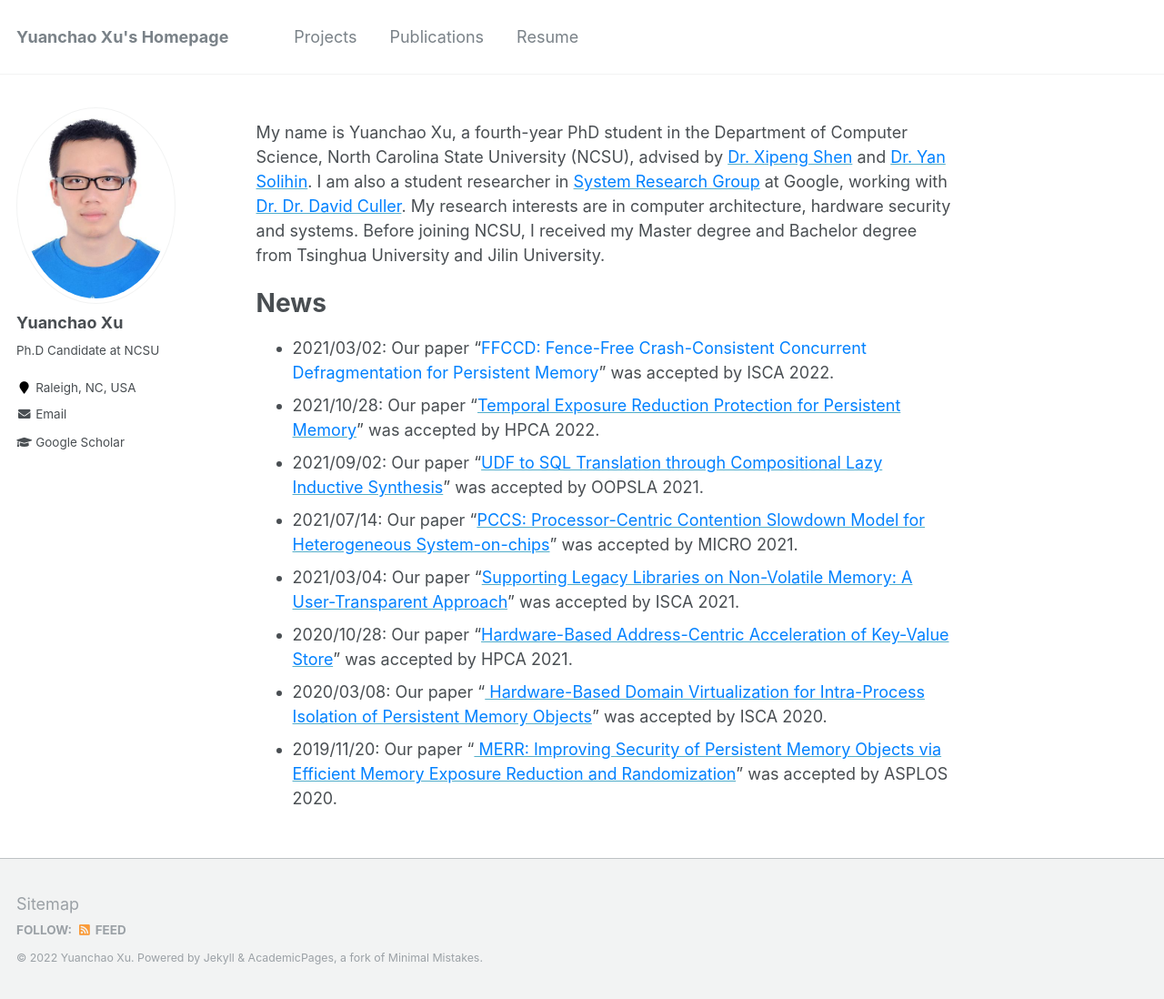
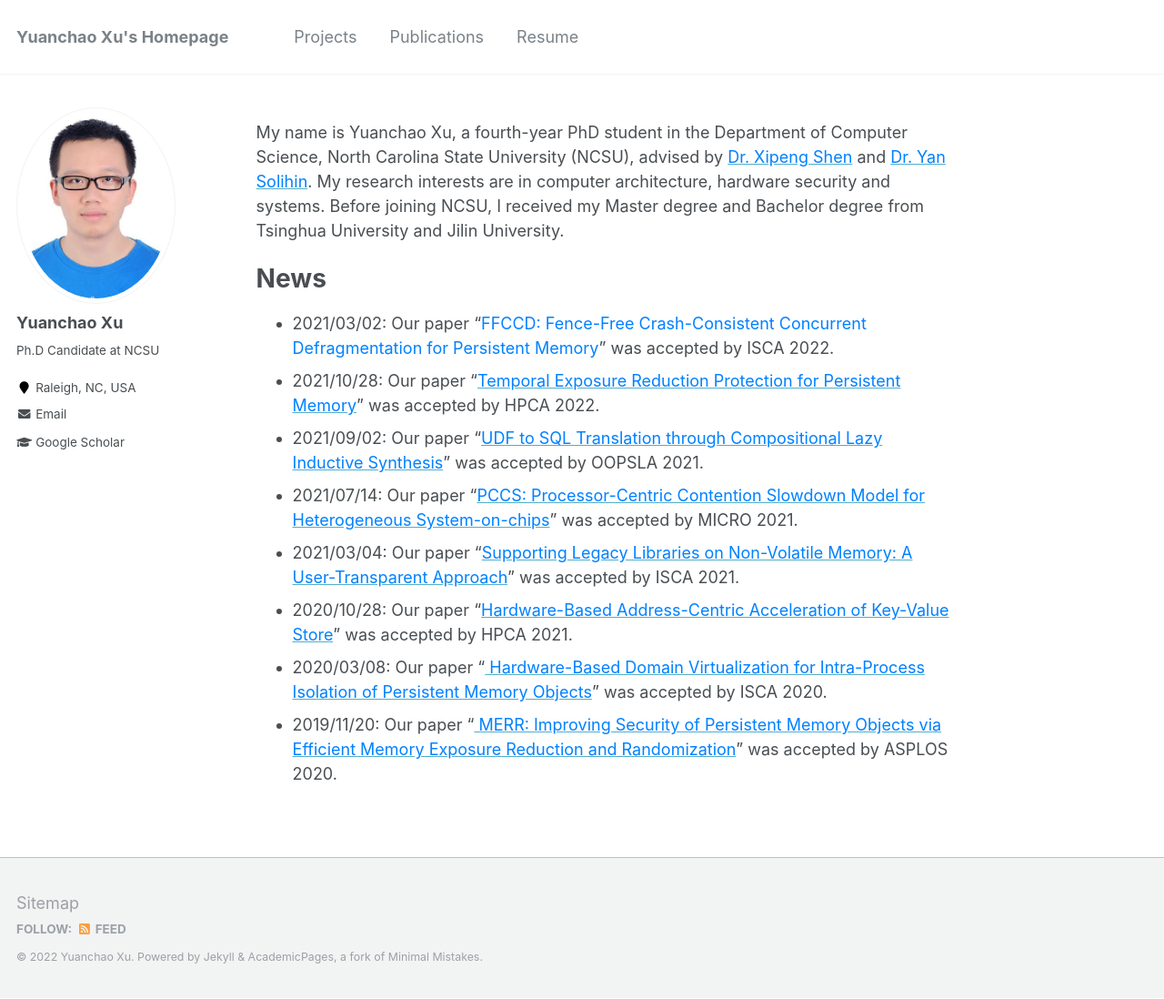
Before and after one commit to yuanchaoxu6/yuanchaoxu6.github.io, a Jekyll site: the page built from _pages/about.md, in a window 1280 px wide and 1098 px high. Shown: the whole window at 91% size. Built offline with Jekyll 4.4.1, drawn with Linux system fonts in a browser that asks for light colours.

Commit message:
Update about.md

```diff
--- a/_pages/about.md
+++ b/_pages/about.md
@@ -8,7 +8,7 @@ redirect_from:
   - /about.html
 ---
 
-My name is Yuanchao Xu, a fourth-year PhD student in the Department of Computer Science, North Carolina State University (NCSU), advised by [<font color="#0081ff">Dr. Xipeng Shen</font>](https://people.engr.ncsu.edu/xshen5/) and [<font color="#0081ff">Dr. Yan Solihin</font>](https://sites.google.com/view/arpers). I am also a student researcher in [<font color="#0081ff">System Research Group</font>](https://cloud.google.com/blog/topics/systems/google-creates-new-systems-research-group) at Google, working with [<font color="#0081ff">Dr. Dr. David Culler</font>](http://people.eecs.berkeley.edu/~culler/). My research interests are in computer architecture, hardware security and systems. Before joining NCSU, I received my Master degree and Bachelor degree from Tsinghua University and Jilin University.
+My name is Yuanchao Xu, a fourth-year PhD student in the Department of Computer Science, North Carolina State University (NCSU), advised by [<font color="#0081ff">Dr. Xipeng Shen</font>](https://people.engr.ncsu.edu/xshen5/) and [<font color="#0081ff">Dr. Yan Solihin</font>](https://sites.google.com/view/arpers). My research interests are in computer architecture, hardware security and systems. Before joining NCSU, I received my Master degree and Bachelor degree from Tsinghua University and Jilin University.
 
 
 News
```
